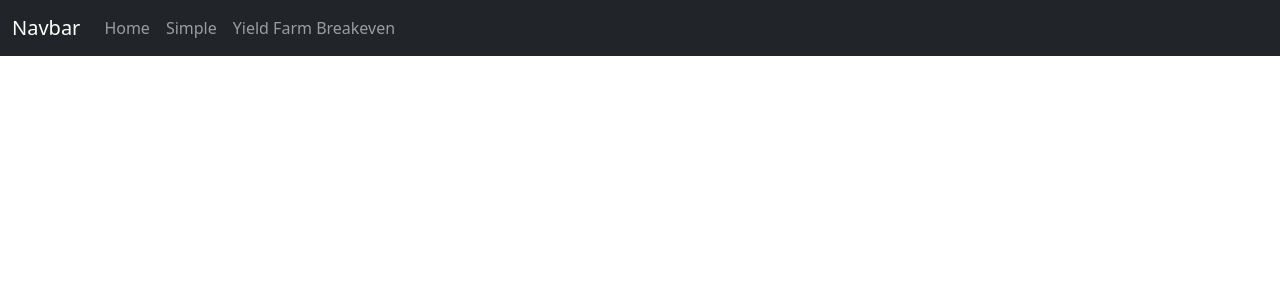
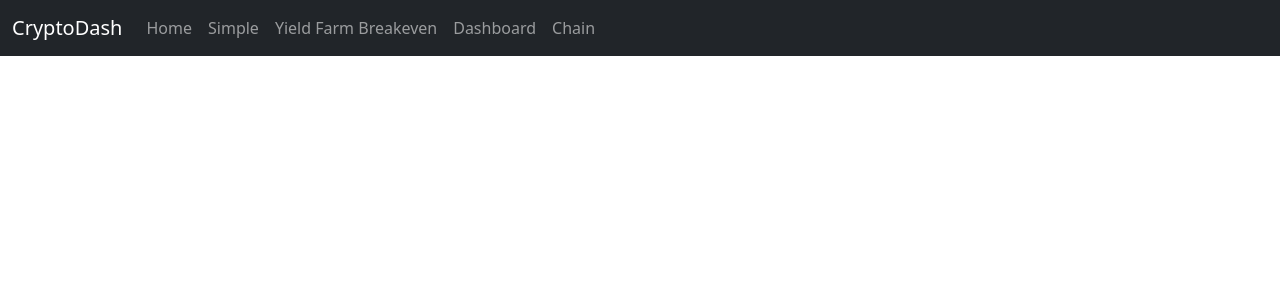
Before and after one commit to preginald/cryptomite-frontend, a Vue app: page / in a window 1280 px wide. Shown: the top 300 px of the page. Built offline with nearby package versions, Linux system fonts and the light colour scheme.

Commit message:
Update nav title and add menu elements

```diff
--- a/src/App.vue
+++ b/src/App.vue
@@ -1,25 +1,48 @@
 <script setup lang="ts">
-  import Navbar from './components/Navbar.vue'
 </script>
 
 <template>
   <div id="app">
     <nav class="navbar navbar-expand-lg navbar-dark bg-dark">
       <div class="container-fluid">
-        <a class="navbar-brand" href="#">Navbar</a>
-        <button class="navbar-toggler" type="button" data-bs-toggle="collapse" data-bs-target="#navbarSupportedContent" aria-controls="navbarSupportedContent" aria-expanded="false" aria-label="Toggle navigation">
+        <a class="navbar-brand" href="#">CryptoDash</a>
+        <button
+          class="navbar-toggler"
+          type="button"
+          data-bs-toggle="collapse"
+          data-bs-target="#navbarSupportedContent"
+          aria-controls="navbarSupportedContent"
+          aria-expanded="false"
+          aria-label="Toggle navigation"
+        >
           <span class="navbar-toggler-icon"></span>
         </button>
         <div class="collapse navbar-collapse" id="navbarSupportedContent">
           <ul class="navbar-nav me-auto mb-2 mb-lg-0">
             <li class="nav-item">
-                <router-link to="/home" class="nav-link">Home</router-link>
+              <router-link to="/home" class="nav-link">Home</router-link>
             </li>
             <li class="nav-item">
-                <router-link to="/calculators/simple" class="nav-link">Simple</router-link>
+              <router-link to="/calculators/simple" class="nav-link"
+                >Simple</router-link
+              >
             </li>
             <li class="nav-item">
-                <router-link to="/calculators/yield-farming-breakeven" class="nav-link">Yield Farm Breakeven</router-link>
+              <router-link
+                to="/calculators/yield-farming-breakeven"
+                class="nav-link"
+                >Yield Farm Breakeven</router-link
+              >
+            </li>
+            <li class="nav-item">
+              <router-link to="/dashboard" class="nav-link"
+                >Dashboard</router-link
+              >
+            </li>
+            <li class="nav-item">
+              <router-link to="/dashboard/chain" class="nav-link"
+                >Chain</router-link
+              >
             </li>
           </ul>
         </div>
```
